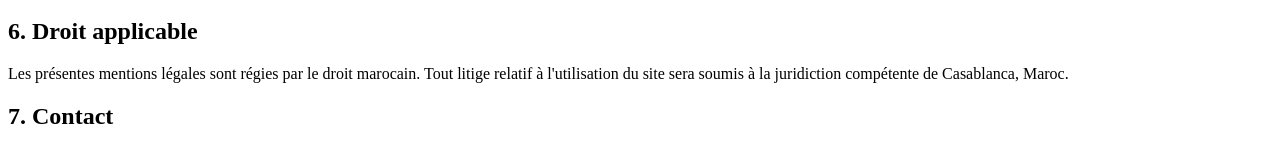
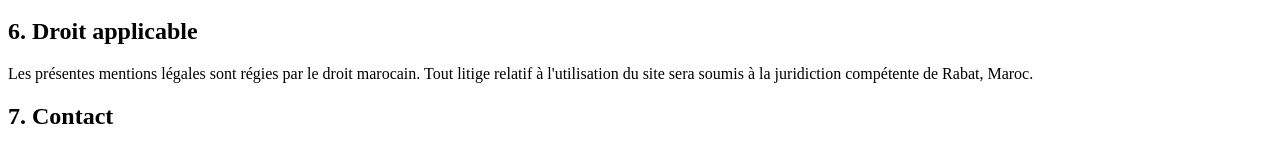
Before and after one commit to Claude7776/Site_Pro, a React (Vite) app: page /mentions-legales in a window 1280 px wide. Shown: the part 746-896 px from the top of the page. Built offline with nearby package versions, Linux system fonts and the light colour scheme; the HTML template or start-up script is replaced by a standard one.

Commit message:
fix: jurisdiction changed to Rabat (not Casablanca)

```diff
--- a/src/components/legal/CGV.jsx
+++ b/src/components/legal/CGV.jsx
@@ -81,7 +81,7 @@ export default function CGV() {
 
       <h2>12. Droit applicable et juridiction</h2>
       <p>
-        Les présentes CGV sont soumises au droit marocain. Tout litige relatif à leur interprétation ou exécution sera soumis, à défaut de règlement amiable, aux tribunaux compétents de <strong>Casablanca, Maroc</strong>.
+        Les présentes CGV sont soumises au droit marocain. Tout litige relatif à leur interprétation ou exécution sera soumis, à défaut de règlement amiable, aux tribunaux compétents de <strong>Rabat, Maroc</strong>.
       </p>
 
       <h2>13. Contact</h2>
--- a/src/components/legal/MentionsLegales.jsx
+++ b/src/components/legal/MentionsLegales.jsx
@@ -39,7 +39,7 @@ export default function MentionsLegales() {
 
       <h2>6. Droit applicable</h2>
       <p>
-        Les présentes mentions légales sont régies par le droit marocain. Tout litige relatif à l'utilisation du site sera soumis à la juridiction compétente de Casablanca, Maroc.
+        Les présentes mentions légales sont régies par le droit marocain. Tout litige relatif à l'utilisation du site sera soumis à la juridiction compétente de Rabat, Maroc.
       </p>
 
       <h2>7. Contact</h2>
```
